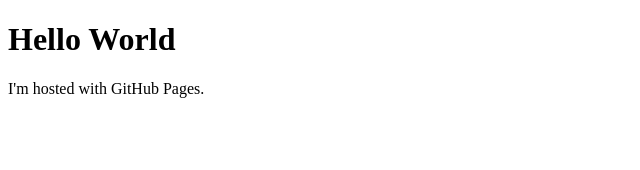
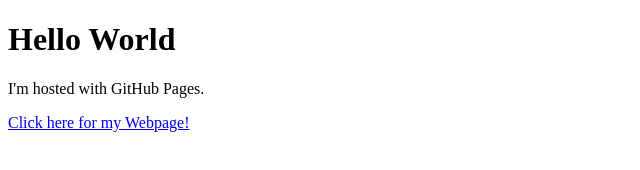
Before and after one commit to julia-tala98/julia-tala98.github.io, a plain HTML site: page index.html in a window 1280 px wide. Shown: the whole page, without its empty margins (0-640 px from the left). Drawn offline with Linux system fonts and the light colour scheme.

Commit message:
Update index.html

```diff
--- a/index.html
+++ b/index.html
@@ -3,6 +3,6 @@
 <body>
   <h1>Hello World</h1>
   <p>I'm hosted with GitHub Pages.</p>
-  <p><a href="http://julia-tala98.github.io/wpd"></a></p>
+  <p><a href="http://julia-tala98.github.io/wpd"> Click here for my Webpage!</a></p>
 </body>
 </html>
```
